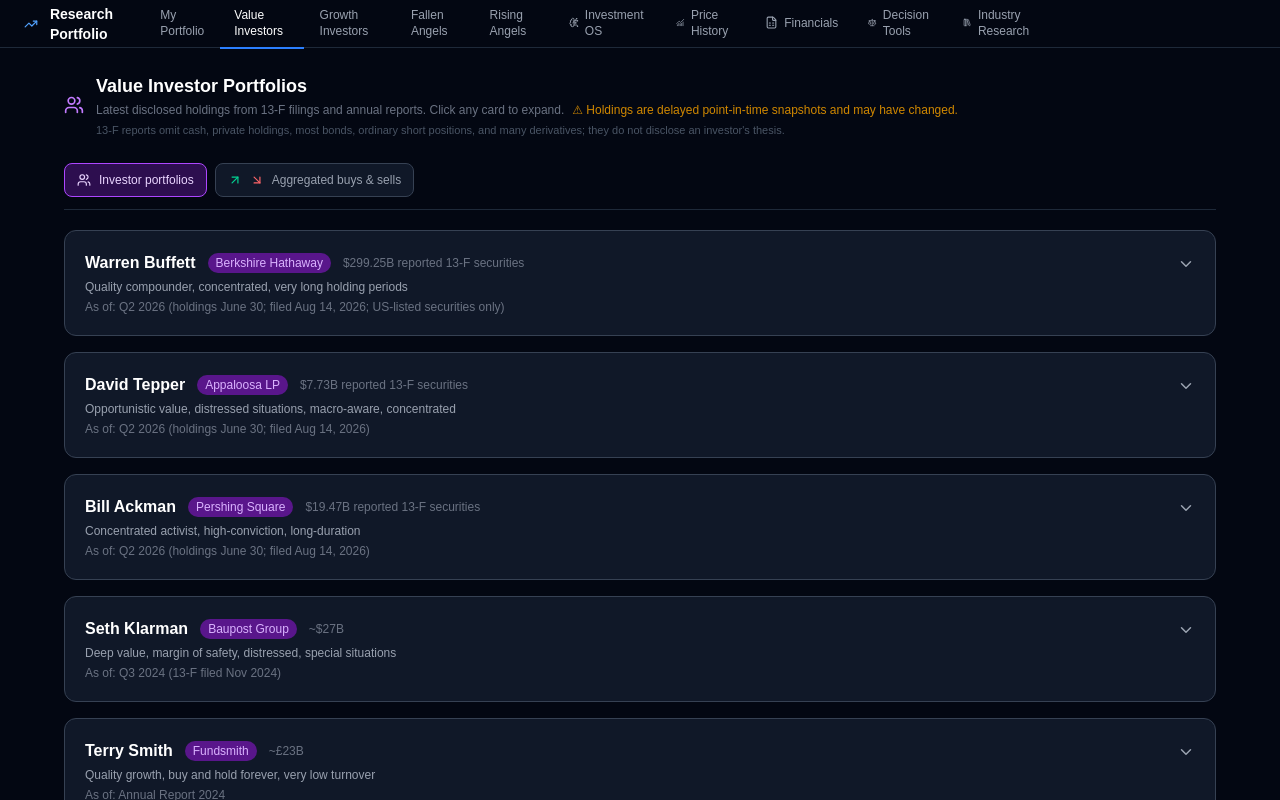
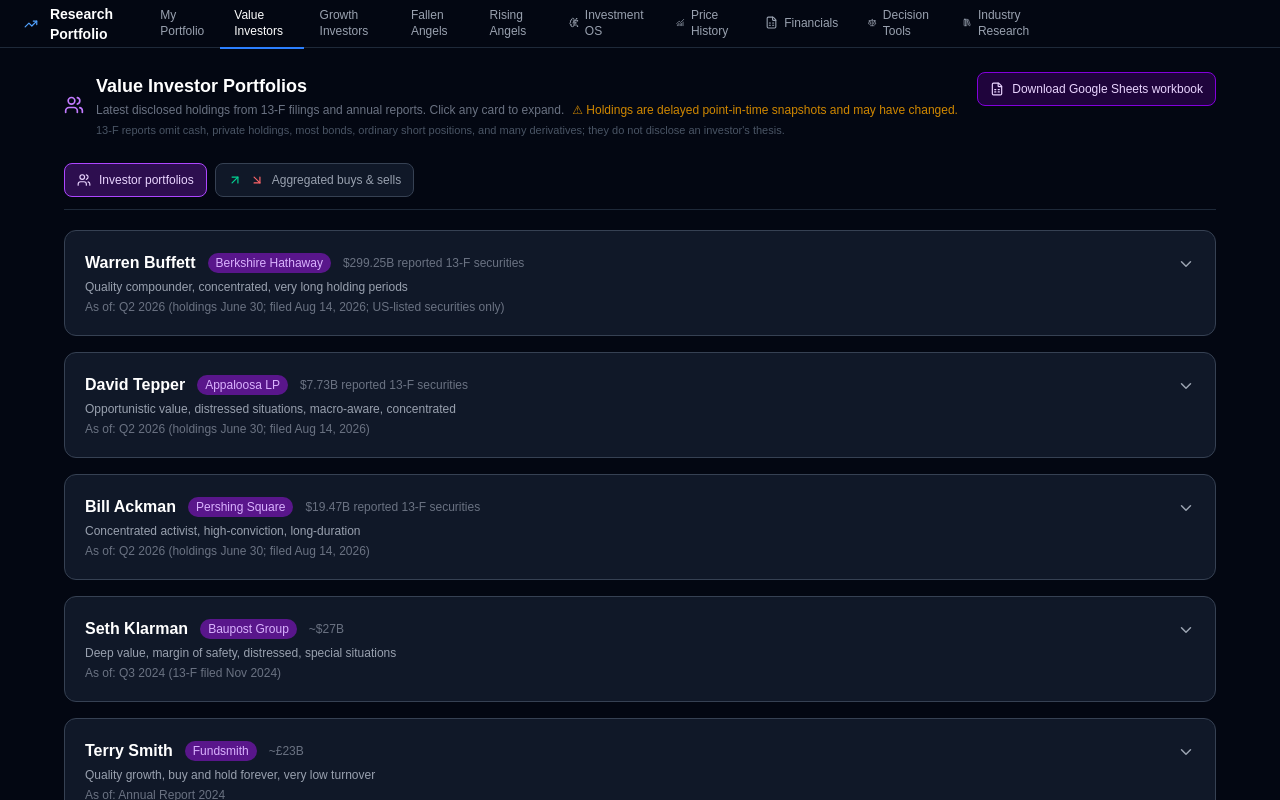
Before and after one commit to kitu2007/ai-investor, a Next.js app: page /gurus in a window 1280 px wide. Built offline with nearby package versions, Linux system fonts and the light colour scheme.

Commit message:
Add value investor holdings workbook

```diff
--- a/app/api/gurus/route.ts
+++ b/app/api/gurus/route.ts
@@ -138,7 +138,7 @@
   "92840M102", "958102105",
 ]);
 
-const GURU_PORTFOLIOS: GuruProfile[] = [
+export const GURU_PORTFOLIOS: GuruProfile[] = [
   {
     id: "warren-buffett",
     name: "Warren Buffett",
@@ -571,7 +571,7 @@
   },
 ];
 
-function withMovePriceContext(guru: GuruProfile): GuruProfile {
+export function withMovePriceContext(guru: GuruProfile): GuruProfile {
   const holdingsByCusip = new Map(
     guru.holdings.flatMap((holding) => (holding.cusip ? [[holding.cusip, holding]] : [])),
   );
@@ -596,7 +596,7 @@
   return ((move.currentSharesM - move.priorSharesM) / move.priorSharesM) * 100;
 }
 
-function buildConsensusActivity(): ConsensusActivity[] {
+export function buildConsensusActivity(): ConsensusActivity[] {
   const rows = new Map<string, ConsensusActivity>();
 
   const ensureRow = (move: GuruMove) => {
--- a/app/gurus/page.tsx
+++ b/app/gurus/page.tsx
@@ -1,7 +1,7 @@
 "use client";
 
 import { useEffect, useState } from "react";
-import { ArrowDownRight, ArrowUpRight, ChevronDown, ChevronUp, Users } from "lucide-react";
+import { ArrowDownRight, ArrowUpRight, ChevronDown, ChevronUp, FileSpreadsheet, Users } from "lucide-react";
 import NavShell from "@/components/NavShell";
 import TickerLink from "@/components/TickerLink";
 
@@ -478,7 +478,8 @@
     <NavShell active="gurus">
       <div className="flex-1 overflow-auto p-6">
         <div className="max-w-6xl mx-auto">
-          <div className="flex items-center gap-3 mb-6">
+          <div className="mb-6 flex flex-wrap items-start justify-between gap-4">
+            <div className="flex items-center gap-3">
               <Users size={20} className="text-purple-400" />
               <div>
                 <h2 className="text-lg font-bold text-white">Value Investor Portfolios</h2>
@@ -490,6 +491,14 @@
                   13-F reports omit cash, private holdings, most bonds, ordinary short positions, and many derivatives; they do not disclose an investor&apos;s thesis.
                 </p>
               </div>
+            </div>
+            <a
+              href="/sheets/value-investor-holdings.xlsx"
+              className="inline-flex items-center gap-2 rounded-lg border border-purple-700 bg-purple-950/50 px-3 py-2 text-xs font-medium text-purple-200 hover:border-purple-500 hover:bg-purple-900/60"
+            >
+              <FileSpreadsheet size={14} />
+              Download Google Sheets workbook
+            </a>
           </div>
 
           <div className="mb-5 flex gap-2 border-b border-gray-800 pb-3">
```
Also changed, not shown: 2 other files (tests, documents, lock files or other folders). Lines whose indentation alone changed are shown as unchanged.
